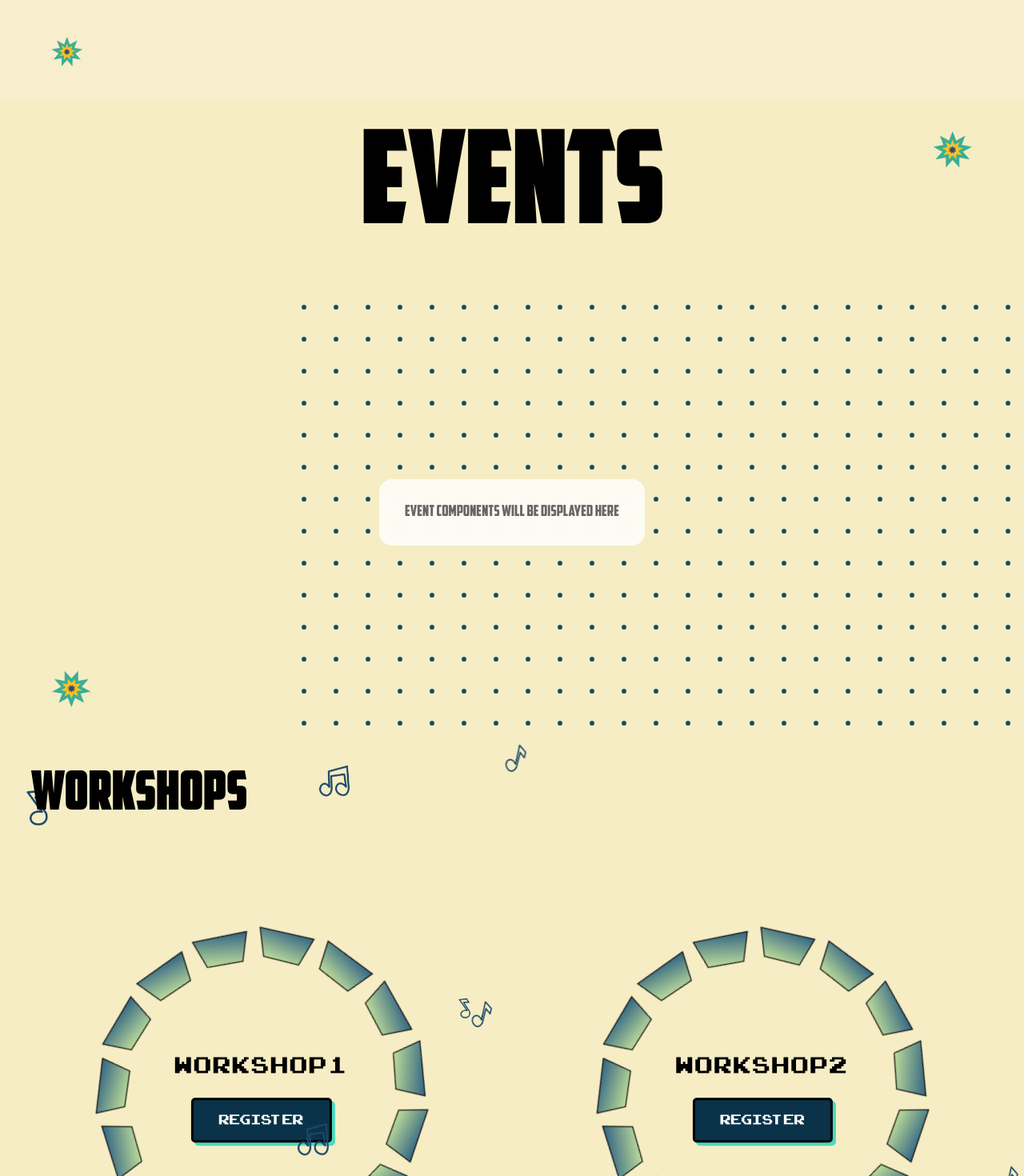
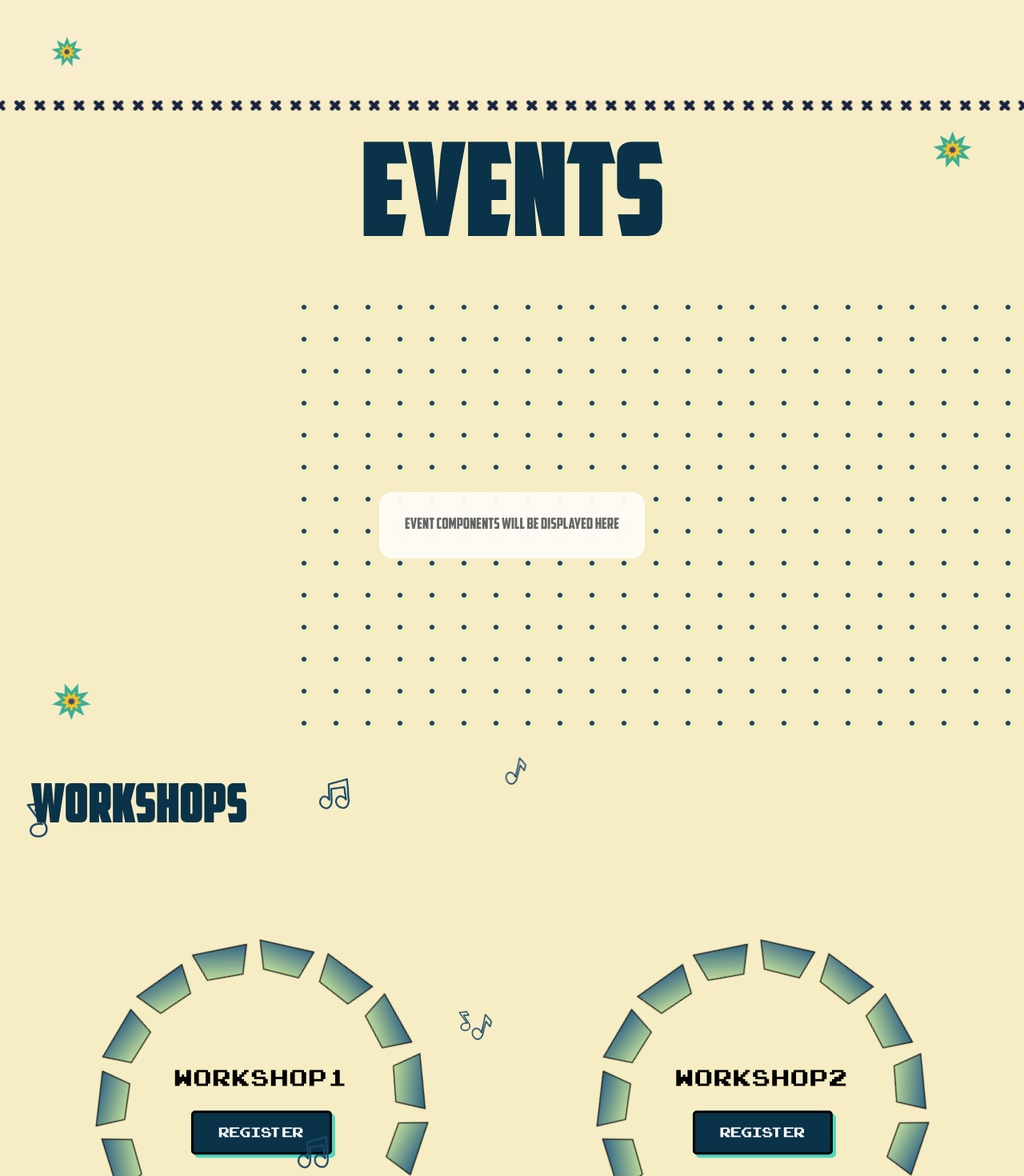
Before and after one commit to Pixelrick420/hackatarch4, a React (Vite) app: page / in a window 1280 px wide. Shown: the part 1980-3450 px from the top of the page at 80% size. Built offline with nearby package versions, Linux system fonts and the light colour scheme.

Commit message:
blue headings

```diff
--- a/src/App.css
+++ b/src/App.css
@@ -70,6 +70,15 @@ body {
     }
 }
 
+@keyframes scrollLeft {
+    0% {
+        transform: translateX(-50%);
+    }
+    100% {
+        transform: translateX(0);
+    }
+}
+
 @keyframes spin {
     from {
         transform: rotate(0deg);
--- a/src/Components/CommunityPartners.tsx
+++ b/src/Components/CommunityPartners.tsx
@@ -288,6 +288,7 @@ function CommunityPartners() {
                                 fontSize: 'clamp(2rem, 4vh, 5vh)',
                                 letterSpacing: '0.05em',
                                 marginBottom: '3vh',
+                                color: '#0A3248',
                             }}
                         >
                             <h1 style={{ margin: 0 }}>COMMUNITY PARTNERS</h1>
--- a/src/Components/Events.tsx
+++ b/src/Components/Events.tsx
@@ -7,7 +7,6 @@ function Events() {
     const [windowWidth, setWindowWidth] = useState(window.innerWidth);
     const [windowHeight, setWindowHeight] = useState(window.innerHeight);
 
-    // Dot grid configuration
     const DOT_SIZE = 6;
     const DOT_SPACING = 40;
 
@@ -21,12 +20,10 @@ function Events() {
         return () => window.removeEventListener('resize', handleResize);
     }, []);
 
-    // Calculate grid dimensions
     const gridConfig = useMemo(() => {
         const cols = Math.ceil(windowWidth / DOT_SPACING);
         const rows = Math.ceil(windowHeight / DOT_SPACING);
 
-        // Calculate starting offset (30% from top-left)
         const startCol = Math.floor(cols * 0.3);
         const startRow = Math.floor(rows * 0.3);
 
@@ -47,7 +44,6 @@ function Events() {
                 overflow: 'hidden',
             }}
         >
-            {/* Background dots grid using CSS Grid */}
             <div
                 style={{
                     position: 'absolute',
@@ -81,7 +77,41 @@ function Events() {
                 ))}
             </div>
 
-            {/* Stars positioned using CSS Grid */}
+            <div
+                style={{
+                    position: 'relative',
+                    width: '100vw',
+                    overflow: 'hidden',
+                    userSelect: 'none',
+                    WebkitUserSelect: 'none',
+                    MozUserSelect: 'none',
+                    msUserSelect: 'none',
+                }}
+            >
+                <div
+                    style={{
+                        display: 'grid',
+                        gridAutoFlow: 'column',
+                        gridAutoColumns: 'minmax(2vh, 1fr)',
+                        width: '200%',
+                        animation: 'scrollLeft 40s infinite linear',
+                        transform: 'translateX(0)',
+                    }}
+                >
+                    {Array.from({ length: Math.ceil(windowWidth / 25) * 2 }).map((_, i) => (
+                        <img
+                            key={i}
+                            src="/x.png"
+                            alt=""
+                            style={{
+                                width: '2vh',
+                                height: 'auto',
+                                objectFit: 'contain',
+                            }}
+                        />
+                    ))}
+                </div>
+            </div>
             <div
                 style={{
                     position: 'absolute',
@@ -96,7 +126,6 @@ function Events() {
                     gridTemplateRows: 'auto 1fr',
                 }}
             >
-                {/* Top Right Star */}
                 <div
                     style={{
                         gridColumn: '2 / 3',
@@ -121,7 +150,6 @@ function Events() {
                     />
                 </div>
 
-                {/* Bottom Left Star */}
                 <div
                     style={{
                         gridColumn: '1 / 2',
@@ -148,7 +176,6 @@ function Events() {
                 </div>
             </div>
 
-            {/* Main content using CSS Grid */}
             <div
                 style={{
                     display: 'grid',
@@ -158,7 +185,6 @@ function Events() {
                     minHeight: '100vh',
                 }}
             >
-                {/* Heading - Top Center */}
                 <div
                     style={{
                         display: 'grid',
@@ -173,14 +199,13 @@ function Events() {
                             fontSize: 'clamp(2rem, 6vw, 5rem)',
                             letterSpacing: '0.05em',
                             textAlign: 'center',
-                            color: '#000',
+                            color: '#0A3248',
                         }}
                     >
                         <h1 style={{ margin: 0 }}>EVENTS</h1>
                     </div>
                 </div>
 
-                {/* Content Area */}
                 <div
                     style={{
                         display: 'grid',
@@ -188,7 +213,6 @@ function Events() {
                         padding: '0 5vw',
                     }}
                 >
-                    {/* Placeholder for future event components */}
                     <div
                         style={{
                             width: '100%',
--- a/src/Components/Sponsors.tsx
+++ b/src/Components/Sponsors.tsx
@@ -82,7 +82,6 @@ const Sponsors: React.FC<SponsorsProps> = ({ cassetteImage = '/casette.png' }) =
                         style={{
                             fontWeight: 'bold',
                             textAlign: 'left',
-                            color: '#000000',
                             textTransform: 'uppercase',
                             backgroundColor: '#F6EDC4',
                             fontFamily: "'American' Captain",
@@ -95,6 +94,7 @@ const Sponsors: React.FC<SponsorsProps> = ({ cassetteImage = '/casette.png' }) =
                             zIndex: 2,
                             whiteSpace: 'nowrap',
                             lineHeight: 1,
+                            color: '#0A3248',
                         }}
                     >
                         SPONSORS
@@ -124,7 +124,7 @@ const Sponsors: React.FC<SponsorsProps> = ({ cassetteImage = '/casette.png' }) =
                                 style={{
                                     fontWeight: 'bold',
                                     textAlign: 'center',
-                                    color: '#000000',
+                                    color: '#0A3248',
                                     textTransform: 'uppercase',
                                     backgroundColor: '#F6EDC4',
                                     fontFamily: "'American' Captain",
--- a/src/Components/WorkShops.tsx
+++ b/src/Components/WorkShops.tsx
@@ -279,6 +279,7 @@ export default function Workshops() {
                     fontSize: 'clamp(2rem, 4vh, 5vh)',
                     letterSpacing: '0.05em',
                     zIndex: '2',
+                    color: '#0A3248',
                 }}
             >
                 <h1 style={{ margin: 0 }}>WORKSHOPS</h1>
```
